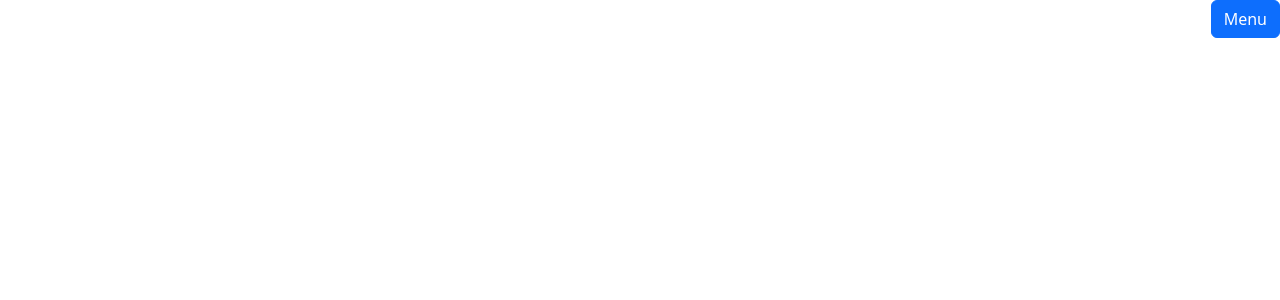
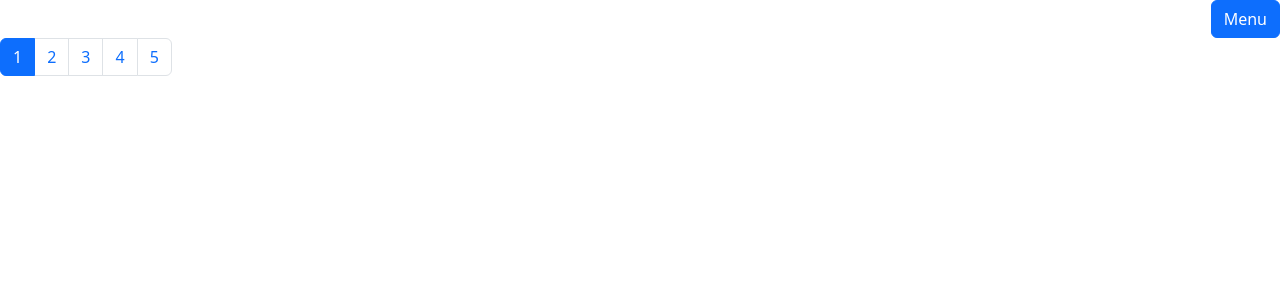
Before and after one commit to CyrilStrone/mitrasoft-test, a React (Create React App) app: page / in a window 1280 px wide. Shown: the top 300 px of the page. Built offline with nearby package versions, Linux system fonts and the light colour scheme; the HTML template or start-up script is replaced by a standard one.

Commit message:
List Of Posts Pagination Base

```diff
--- /dev/null
+++ b/src/pages/listOfPosts/molecules/ListOfPostsPagination.tsx
@@ -0,0 +1,19 @@
+import { Pagination } from "react-bootstrap";
+import "../styles/ListOfPostsPagination.css";
+
+export const ListOfPostsPagination = () => {
+    let active = 1;
+    let items = [];
+    for (let number = 1; number <= 5; number++) {
+        items.push(
+            <Pagination.Item key={number} active={number === active}>
+                {number}
+            </Pagination.Item>,
+        );
+    }
+    return (
+        <div className="ListOfPostsPagination">
+            <Pagination>{items}</Pagination>
+        </div>
+    );
+};
--- a/src/pages/listOfPosts/organelles/ListOfPosts.tsx
+++ b/src/pages/listOfPosts/organelles/ListOfPosts.tsx
@@ -1,10 +1,11 @@
+import { ListOfPostsPagination } from "../molecules/ListOfPostsPagination";
 import "../styles/ListOfPosts.css";
 
 export const ListOfPosts = () => {
 
   return (
     <div className="ListOfPosts">
-
+     <ListOfPostsPagination/>
     </div>
   );
 };
```
Also changed, not shown: src/pages/listOfPosts/styles/ListOfPostsPagination.css (added).
